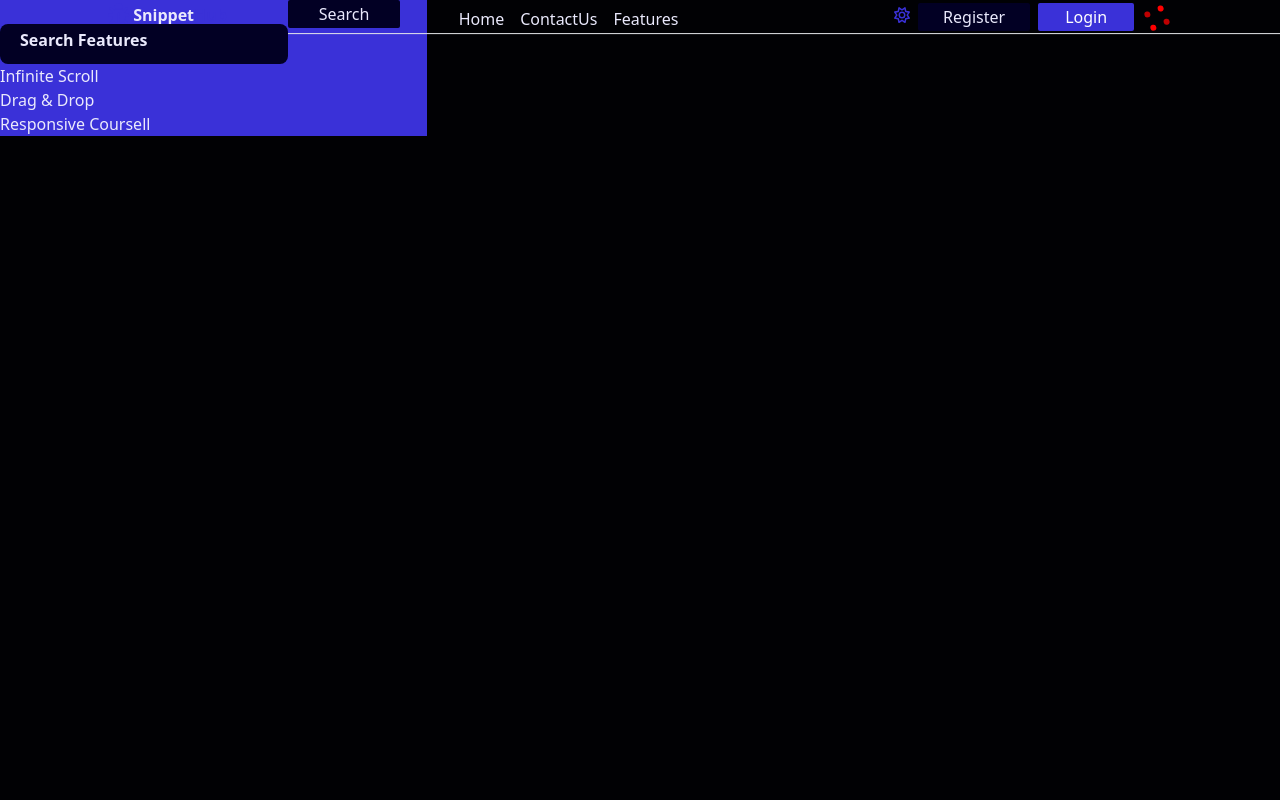
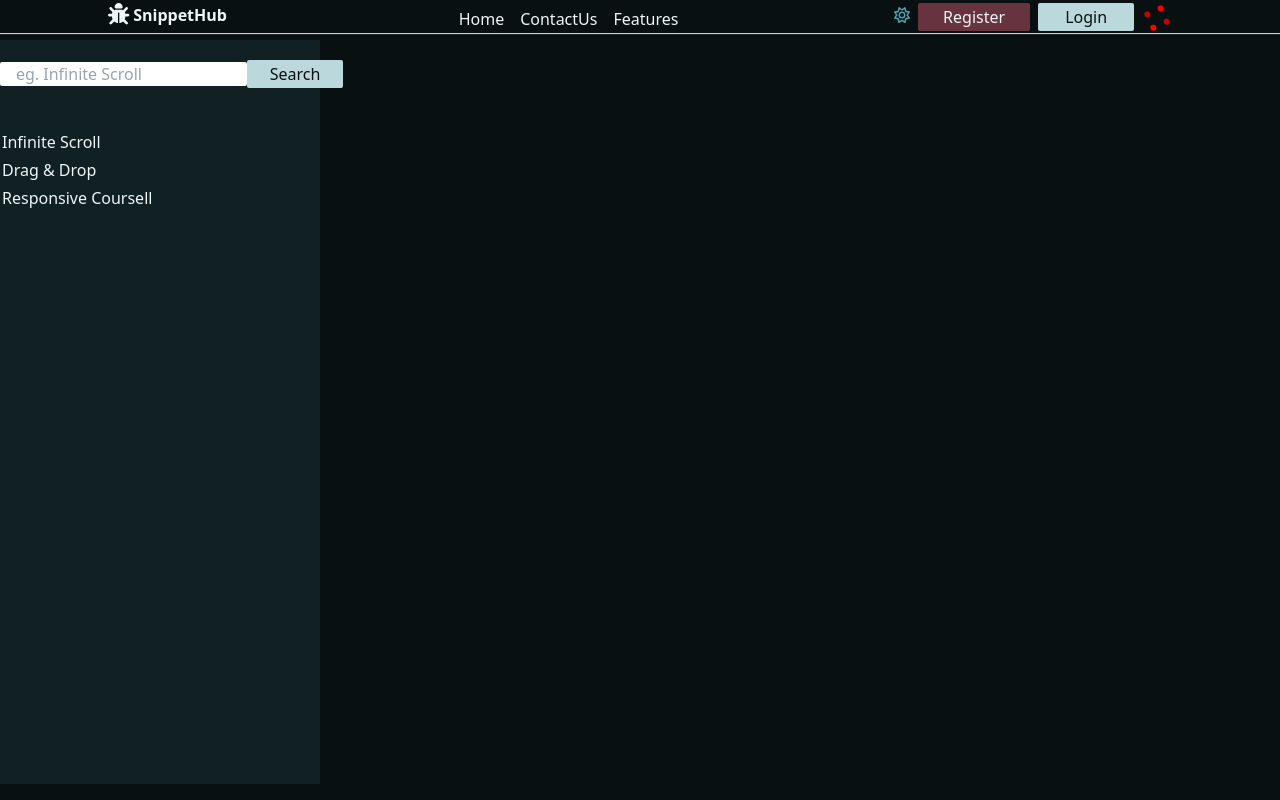
Before and after one commit to Ayush-a11/SnipetHub-v2, a Next.js app: page / in a window 1280 px wide. Built offline with nearby package versions, Linux system fonts and the light colour scheme.

Commit message:
Theme Setup & Sidebar Styling

```diff
--- a/src/app/component/InfiniteScroll/page.tsx
+++ b/src/app/component/InfiniteScroll/page.tsx
@@ -1,105 +1,105 @@
-"use client"
-import React, { useEffect, useState, useRef, useCallback } from 'react';
-import { BaseUri } from '@/utils//Config.js';
-import ApiHook from '@/utils//useApiHook.js';
-import Loader from '../CommonUtility/Loader.jsx';
+// "use client"
+// import React, { useEffect, useState, useRef, useCallback } from 'react';
+// import { BaseUri } from '@/utils//Config.js';
+// import ApiHook from '@/utils//useApiHook.js';
+// // import Loader from '../CommonUtility/Loader.jsx';
 
-function InfiniteScroll({ devMode:string }) {
-  const [loading, setLoading] = useState(true);
-  const [page, setPage] = useState(1);
-  const RequestUrl = `${BaseUri}/tv/top_rated?page=${page}`;
-  const Body = "";
-  const Method = 'Get';
-  const [data, setData] = useState([]);
-  const sentinelRef = useRef(null);
-  const temp = ApiHook(Method, RequestUrl, Body, page);
-  const [cardLoaded, setCardLoaded] = useState({});
+// function InfiniteScroll({ devMode:string }) {
+//   const [loading, setLoading] = useState(true);
+//   const [page, setPage] = useState(1);
+//   const RequestUrl = `${BaseUri}/tv/top_rated?page=${page}`;
+//   const Body = "";
+//   const Method = 'Get';
+//   const [data, setData] = useState([]);
+//   const sentinelRef = useRef(null);
+//   const temp = ApiHook(Method, RequestUrl, Body, page);
+//   const [cardLoaded, setCardLoaded] = useState({});
 
-  useEffect(() => {
-    if (temp.results) {
-      const newCardLoaded = temp.results.reduce((acc, item) => {
-        acc[item.id] = false;
-        return acc;
-      }, {});
-      setCardLoaded((prev) => ({ ...prev, ...newCardLoaded }));
-      setData((prev) => [...prev, ...temp.results]);
-      setLoading(false);
-    }
-  }, [temp]);
+//   useEffect(() => {
+//     if (temp.results) {
+//       const newCardLoaded = temp.results.reduce((acc, item) => {
+//         acc[item.id] = false;
+//         return acc;
+//       }, {});
+//       setCardLoaded((prev) => ({ ...prev, ...newCardLoaded }));
+//       setData((prev) => [...prev, ...temp.results]);
+//       setLoading(false);
+//     }
+//   }, [temp]);
 
-  // Debounce function
-  const debounce = (func, delay) => {
-    let timeoutId;
-    return (...args) => {
-      if (timeoutId) {
-        clearTimeout(timeoutId);
-      }
-      timeoutId = setTimeout(() => {
-        func(...args);
-      }, delay);
-    };
-  };
+//   // Debounce function
+//   const debounce = (func, delay) => {
+//     let timeoutId;
+//     return (...args) => {
+//       if (timeoutId) {
+//         clearTimeout(timeoutId);
+//       }
+//       timeoutId = setTimeout(() => {
+//         func(...args);
+//       }, delay);
+//     };
+//   };
 
-  const handleObserver = useCallback(debounce((entries) => {
-    if (entries[0].isIntersecting && !loading) {
-      setLoading(true);
-      setPage((page) => page + 1);
-    }
-  }, 200), [loading]);
+//   const handleObserver = useCallback(debounce((entries) => {
+//     if (entries[0].isIntersecting && !loading) {
+//       setLoading(true);
+//       setPage((page) => page + 1);
+//     }
+//   }, 200), [loading]);
 
-  useEffect(() => {
-    const observer = new IntersectionObserver(handleObserver, {
-      root: document.querySelector('.observe'),
-      rootMargin: '0px',
-      threshold: 0.1,
-    });
+//   useEffect(() => {
+//     const observer = new IntersectionObserver(handleObserver, {
+//       root: document.querySelector('.observe'),
+//       rootMargin: '0px',
+//       threshold: 0.1,
+//     });
 
-    if (sentinelRef.current) {
-      observer.observe(sentinelRef.current);
-    }
+//     if (sentinelRef.current) {
+//       observer.observe(sentinelRef.current);
+//     }
 
-    return () => {
-      if (sentinelRef.current) {
-        observer.unobserve(sentinelRef.current);
-      }
-    };
-  }, [handleObserver]);
+//     return () => {
+//       if (sentinelRef.current) {
+//         observer.unobserve(sentinelRef.current);
+//       }
+//     };
+//   }, [handleObserver]);
 
-  const handleImageLoad = (id) => {
-    setCardLoaded((prev) => ({ ...prev, [id]: true }));
-  };
+//   const handleImageLoad = (id) => {
+//     setCardLoaded((prev) => ({ ...prev, [id]: true }));
+//   };
 
-  return (
-    <div className="relative w-11/12 m-auto rounded-xl ">
-      <h1 className="text-textColor text-4xl border-accent p-1">Infinite Scroll + Lazy Loading</h1>
-      {devMode &&
-        <div className="flex justify-end bg-accent text-textColor p-2 transition-transform duration-300">
-          <button className={`relative z-10 ${currentTab === 'Snip' ? 'border-b-2 border-purple-500' : ''}`} onClick={() => setCurrentTab('Snip')}>Snippet {'</>'}</button>
-        </div>
-      }
-      <div className="observe grid grid-cols-4 h-screen overflow-auto border-2 border-accent">
-        <div className="absolute z-50 top-1/2 rounded-full left-1/2 bg-accent">
-          {loading && <Loader />}
-        </div>
-        {data.map((item) => (
-          <div key={item?.id}>
-            <div className={`card w-44 h-60 flex flex-col items-center bg-opacity-90 mt-10 mx-auto bg-accent shadow-xl hover:scale-125 transition-transform duration-300`}>
-              <h3 className="bg-black bg-opacity-80 px-2 relative top-5 left-7 text-purple-500">{item.vote_average} Rating</h3>
-              {!cardLoaded[item.id] && <Loader />} {/* Show loader while image is loading */}
-              <img
-                className={`bg-cover size-40 ${cardLoaded[item.id] ? 'block' : 'hidden'}`}
-                src={`https://image.tmdb.org/t/p/original${item?.poster_path}`}
-                onLoad={() => handleImageLoad(item.id)}
-                alt={item?.original_name}
-              />
-              <h1 className="text-textColor">{item?.original_name}</h1>
-            </div>
-          </div>
-        ))}
-        <div ref={sentinelRef} className="h-10 bg-transparent"></div>
-      </div>
-    </div>
-  );
-}
+//   return (
+//     <div className="relative w-11/12 m-auto rounded-xl ">
+//       <h1 className="text-textColor text-4xl border-accent p-1">Infinite Scroll + Lazy Loading</h1>
+//       {devMode &&
+//         <div className="flex justify-end bg-accent text-textColor p-2 transition-transform duration-300">
+//           <button className={`relative z-10 ${currentTab === 'Snip' ? 'border-b-2 border-purple-500' : ''}`} onClick={() => setCurrentTab('Snip')}>Snippet {'</>'}</button>
+//         </div>
+//       }
+//       <div className="observe grid grid-cols-4 h-screen overflow-auto border-2 border-accent">
+//         <div className="absolute z-50 top-1/2 rounded-full left-1/2 bg-accent">
+//           {loading && <Loader />}
+//         </div>
+//         {data.map((item) => (
+//           <div key={item?.id}>
+//             <div className={`card w-44 h-60 flex flex-col items-center bg-opacity-90 mt-10 mx-auto bg-accent shadow-xl hover:scale-125 transition-transform duration-300`}>
+//               <h3 className="bg-black bg-opacity-80 px-2 relative top-5 left-7 text-purple-500">{item.vote_average} Rating</h3>
+//               {!cardLoaded[item.id] && <Loader />} {/* Show loader while image is loading */}
+//               <img
+//                 className={`bg-cover size-40 ${cardLoaded[item.id] ? 'block' : 'hidden'}`}
+//                 src={`https://image.tmdb.org/t/p/original${item?.poster_path}`}
+//                 onLoad={() => handleImageLoad(item.id)}
+//                 alt={item?.original_name}
+//               />
+//               <h1 className="text-textColor">{item?.original_name}</h1>
+//             </div>
+//           </div>
+//         ))}
+//         <div ref={sentinelRef} className="h-10 bg-transparent"></div>
+//       </div>
+//     </div>
+//   );
+// }
 
-export default InfiniteScroll;
+// export default InfiniteScroll;
--- a/src/app/globals.css
+++ b/src/app/globals.css
@@ -5,18 +5,128 @@
 
 /* Light mode (default) */
 :root {
-  --text: #040316;
-  --background: #fbfbfe;
-  --primary: #2f27ce;
-  --secondary: #dddbff;
-  --accent: #443dff;
+  --text-50: 238 246 246;
+  --text-100: 222 236 237;
+  --text-200: 189 217 219;
+  --text-300: 156 198 201;
+  --text-400: 122 180 184;
+  --text-500: 89 161 166;
+  --text-600: 71 129 133;
+  --text-700: 54 96 99;
+  --text-800: 36 64 66;
+  --text-900: 18 32 33;
+  --text-950: 9 16 17;
+
+  --background-50: 238 245 246;
+  --background-100: 221 235 238;
+  --background-200: 187 216 221;
+  --background-300: 153 196 204;
+  --background-400: 119 177 187;
+  --background-500: 85 157 170;
+  --background-600: 68 126 136;
+  --background-700: 51 94 102;
+  --background-800: 34 63 68;
+  --background-900: 17 31 34;
+  --background-950: 9 16 17;
+
+  --primary-50: 238 245 246;
+  --primary-100: 221 236 238;
+  --primary-200: 187 216 221;
+  --primary-300: 153 197 204;
+  --primary-400: 119 178 187;
+  --primary-500: 85 158 170;
+  --primary-600: 68 127 136;
+  --primary-700: 51 95 102;
+  --primary-800: 34 63 68;
+  --primary-900: 17 32 34;
+  --primary-950: 9 16 17;
+
+  --secondary-50: 246 238 240;
+  --secondary-100: 238 221 225;
+  --secondary-200: 221 187 194;
+  --secondary-300: 204 153 164;
+  --secondary-400: 187 119 134;
+  --secondary-500: 170 85 104;
+  --secondary-600: 136 68 83;
+  --secondary-700: 102 51 62;
+  --secondary-800: 68 34 41;
+  --secondary-900: 34 17 21;
+  --secondary-950: 17 9 10;
+
+  --accent-50: 246 244 238;
+  --accent-100: 238 233 221;
+  --accent-200: 221 211 187;
+  --accent-300: 204 189 153;
+  --accent-400: 187 168 119;
+  --accent-500: 170 146 85;
+  --accent-600: 136 117 68;
+  --accent-700: 102 87 51;
+  --accent-800: 68 58 34;
+  --accent-900: 34 29 17;
+  --accent-950: 17 15 9;
+
+
 }
 
 /* If using the class-based approach for dark mode */
 .dark {
-  --text: #eae9fc;
-  --background: #010104;
-  --primary: #3a31d8;
-  --secondary: #020024;
-  --accent: #0600c2;
+  --text-50: 9 16 17;
+  --text-100: 18 32 33;
+  --text-200: 36 64 66;
+  --text-300: 54 96 99;
+  --text-400: 71 129 133;
+  --text-500: 89 161 166;
+  --text-600: 122 180 184;
+  --text-700: 156 198 201;
+  --text-800: 189 217 219;
+  --text-900: 222 236 237;
+  --text-950: 238 246 246;
+
+  --background-50: 9 16 17;
+  --background-100: 17 31 34;
+  --background-200: 34 63 68;
+  --background-300: 51 94 102;
+  --background-400: 68 126 136;
+  --background-500: 85 157 170;
+  --background-600: 119 177 187;
+  --background-700: 153 196 204;
+  --background-800: 187 216 221;
+  --background-900: 221 235 238;
+  --background-950: 238 245 246;
+
+  --primary-50: 9 16 17;
+  --primary-100: 17 32 34;
+  --primary-200: 34 63 68;
+  --primary-300: 51 95 102;
+  --primary-400: 68 127 136;
+  --primary-500: 85 158 170;
+  --primary-600: 119 178 187;
+  --primary-700: 153 197 204;
+  --primary-800: 187 216 221;
+  --primary-900: 221 236 238;
+  --primary-950: 238 245 246;
+
+  --secondary-50: 17 9 10;
+  --secondary-100: 34 17 21;
+  --secondary-200: 68 34 41;
+  --secondary-300: 102 51 62;
+  --secondary-400: 136 68 83;
+  --secondary-500: 170 85 104;
+  --secondary-600: 187 119 134;
+  --secondary-700: 204 153 164;
+  --secondary-800: 221 187 194;
+  --secondary-900: 238 221 225;
+  --secondary-950: 246 238 240;
+
+  --accent-50: 17 15 9;
+  --accent-100: 34 29 17;
+  --accent-200: 68 58 34;
+  --accent-300: 102 87 51;
+  --accent-400: 136 117 68;
+  --accent-500: 170 146 85;
+  --accent-600: 187 168 119;
+  --accent-700: 204 189 153;
+  --accent-800: 221 211 187;
+  --accent-900: 238 233 221;
+  --accent-950: 246 244 238;
 }
--- a/src/app/layout.tsx
+++ b/src/app/layout.tsx
@@ -17,11 +17,11 @@ export default function RootLayout({
 }>) {
   return (
     <html lang="en">
-      <body id="root" className="dark bg-background text-text">
+      <body id="root" className="dark bg-background-50 text-text-950">
         <Header/>
-        <div className="w-full">
-          <div className="w-1/3"><SideMenuBar/> </div>
-          <div className="w-2/3">{children}</div>
+        <div className="w-full h-full relative">
+          <div className="w-3/12 fixed top-10 h-full"><SideMenuBar/> </div>
+          <div className="w-9/12">{children}</div>
         </div>
         </body>
     </html>
--- a/src/pages/Header/page.tsx
+++ b/src/pages/Header/page.tsx
@@ -27,7 +27,7 @@ function Header() {
 
 	<div className=' md:order-none -order-1'>
 		<ul className="flex md:flex-row flex-col md:space-x-4 space-y-1">
-		<li className="md:hidden block"><FontAwesomeIcon className='text-text' icon={!menu?faBars:faClose} onClick={()=>setMenu((prev)=>!prev)}/>
+		<li className="md:hidden block"><FontAwesomeIcon className='text-text-500' icon={!menu?faBars:faClose} onClick={()=>setMenu((prev)=>!prev)}/>
 		</li>
 		<li className={`${menu?'block':'hidden' } md:block`}>Home</li>
 		<li className={`${menu?'block':'hidden' } md:block`}>ContactUs</li>
--- a/src/pages/SideMenuBar/page.tsx
+++ b/src/pages/SideMenuBar/page.tsx
@@ -3,6 +3,8 @@ import React, { useEffect, useState } from 'react'
 import data from '@/utils/data'
 import Input from '@/utils/Input'
 import Button from '@/utils/Button';
+import Link from 'next/link';
+import { usePathname } from 'next/navigation';
 function page() {
 	const [localData,setLocalData] =useState(data);
 	const [searchText,setSearchText] =useState("");
@@ -19,18 +21,20 @@ function page() {
 	},[searchText])
 
   return (
-	<div className="bg-primary">
-		<div className="flex">
-			{/* input componnet for searchbar */}
-			<Input label='Search Features' placeholder="eg. Infinite Scroll" value={searchText} onChange={setSearchText}/>
-			<Button  variant='secondary' text="Search" onClick={handleSearch} />
+	<div className="bg-primary-100 h-[93vh] w-full">
+		<div className="flex items-center justify-around pt-5">
+			<Input  placeholder="eg. Infinite Scroll" value={searchText} onChange={(e)=>setSearchText(e.target.value)}/>
+			<Button  variant='default' text="Search" onClick={handleSearch} />
 		</div>
 
-		<div>
-			{data && data.map((item)=>(
-				<>
-					<h2>{item.name}</h2>
-				</>
+		<div className="flex flex-col my-10">
+			{data && data.map((item,i)=>(
+				<Link href={`/component/${item.id}`}>
+				<div className={`${usePathname()==`/component/${item.id}`?'bg-primary-300':''} m-0.5`}>
+					<span>{item.name}</span>
+
+				</div>
+				</Link>
 			))
 		}
 		</div>
--- a/src/utils/Button.tsx
+++ b/src/utils/Button.tsx
@@ -15,18 +15,18 @@ function Button(input:ButtonProps):React.ReactNode {
 
 	const variants={
 		"default":{
-			color:"bg-primary text-white",
+			color:"bg-primary-800 text-text-50",
 			size:"h-7 w-24",
-			style:" rounder-sm"
+			style:" rounded-sm"
 		},
 		"secondary":{
-			color:"bg-secondary text-text",
+			color:"bg-secondary-300 text-text-950",
 			size:"h-7 w-28",
-			style:" rounder-sm"
+			style:" rounded-sm"
 
 		},
 		"icon":{
-			color:"text-primary",
+			color:"text-primary-500",
 			size:"",
 			style:""
 		}
--- a/src/utils/Input.tsx
+++ b/src/utils/Input.tsx
@@ -1,33 +1,17 @@
 "use client"
 import React, { useEffect, useState } from 'react';
 
-function Input({ label = "", style = "", type = "text", placeholder = "", value = "",onChange,...props }) {
-  const [focused, setFocused] = useState(false);
+function Input({ label = "", style = "", type = "text", placeholder = "", value = "",onChange = ()=>{} ,...props }) {
 
-  const handleFocus = () => {
-    setFocused(true);
-  };
+  return (
+    <div className="">
 
-  const handleBlur = () => {
-    if (!value) {
-      setFocused(false);
-    }
-  };
-  	useEffect(() => {
-
-		if(value.length!=0){
-			setFocused(true)
-		}
-	},[value])
-  return (
-    <div className="flex flex-col relative transition-transform duration-300">
-   <div onClick={handleFocus} className={`relative self-start ${focused?'top-2 text-xs bg-primary  border-text':'top-7 text-base'} rounded-lg px-2 transition-all duration-300 font-bold text-text  ml-3`}>{label}</div>
+    {label && <div >{label}</div>}
       <input
         type={type}
-        className={`outline-none bg-secondary bg-opacity-80 text-text  w-72 rounded-lg pl-4 pr-8 py-2 focus:text ${style}`}
+        className={` rounded-sm pl-4  ${style}`}
+        placeholder={placeholder}
         value={value}
-        onFocus={handleFocus}
-        onBlur={handleBlur}
 		    onChange={onChange}
         {...props}
       />
--- a/src/utils/data.js
+++ b/src/utils/data.js
@@ -1,11 +1,14 @@
 const data = [
   {
+    id: "InfiniteScroll",
     name: "Infinite Scroll",
   },
   {
+    id: "DragNDrop",
     name: "Drag & Drop",
   },
   {
+    id: "Coursell",
     name: "Responsive Coursell",
   },
 ];
--- a/tailwind.config.ts
+++ b/tailwind.config.ts
@@ -16,12 +16,71 @@ const config: Config = {
           "conic-gradient(from 180deg at 50% 50%, var(--tw-gradient-stops))",
       },
       colors: {
-        'text':"var(--text)",
-        'background': "var(--background)",
-        'primary': "var(--primary)",
-        'secondary': "var(--secondary)",
-        'accent': "var(--accent)",
-
+        'text': {
+          50: 'rgb(var(--text-50))',
+          100: 'rgb(var(--text-100))',
+          200: 'rgb(var(--text-200))',
+          300: 'rgb(var(--text-300))',
+          400: 'rgb(var(--text-400))',
+          500: 'rgb(var(--text-500))',
+          600: 'rgb(var(--text-600))',
+          700: 'rgb(var(--text-700))',
+          800: 'rgb(var(--text-800))',
+          900: 'rgb(var(--text-900))',
+          950: 'rgb(var(--text-950))',
+        },
+        'background': {
+          50: 'rgb(var(--background-50))',
+          100: 'rgb(var(--background-100))',
+          200: 'rgb(var(--background-200))',
+          300: 'rgb(var(--background-300))',
+          400: 'rgb(var(--background-400))',
+          500: 'rgb(var(--background-500))',
+          600: 'rgb(var(--background-600))',
+          700: 'rgb(var(--background-700))',
+          800: 'rgb(var(--background-800))',
+          900: 'rgb(var(--background-900))',
+          950: 'rgb(var(--background-950))',
+        },
+        'primary': {
+          50: 'rgb(var(--primary-50))',
+          100: 'rgb(var(--primary-100))',
+          200: 'rgb(var(--primary-200))',
+          300: 'rgb(var(--primary-300))',
+          400: 'rgb(var(--primary-400))',
+          500: 'rgb(var(--primary-500))',
+          600: 'rgb(var(--primary-600))',
+          700: 'rgb(var(--primary-700))',
+          800: 'rgb(var(--primary-800))',
+          900: 'rgb(var(--primary-900))',
+          950: 'rgb(var(--primary-950))',
+        },
+        'secondary': {
+          50: 'rgb(var(--secondary-50))',
+          100: 'rgb(var(--secondary-100))',
+          200: 'rgb(var(--secondary-200))',
+          300: 'rgb(var(--secondary-300))',
+          400: 'rgb(var(--secondary-400))',
+          500: 'rgb(var(--secondary-500))',
+          600: 'rgb(var(--secondary-600))',
+          700: 'rgb(var(--secondary-700))',
+          800: 'rgb(var(--secondary-800))',
+          900: 'rgb(var(--secondary-900))',
+          950: 'rgb(var(--secondary-950))',
+        },
+        'accent': {
+          50: 'rgb(var(--accent-50))',
+          100: 'rgb(var(--accent-100))',
+          200: 'rgb(var(--accent-200))',
+          300: 'rgb(var(--accent-300))',
+          400: 'rgb(var(--accent-400))',
+          500: 'rgb(var(--accent-500))',
+          600: 'rgb(var(--accent-600))',
+          700: 'rgb(var(--accent-700))',
+          800: 'rgb(var(--accent-800))',
+          900: 'rgb(var(--accent-900))',
+          950: 'rgb(var(--accent-950))',
+        },
        },
        fontSize: {
         sm: '0.750rem',
```
Also changed, not shown: package.json (+7 -1 lines), src/app/page.tsx (line endings or trailing spaces), src/data/data.ts (added), 1 other file (tests, documents, lock files or other folders).
